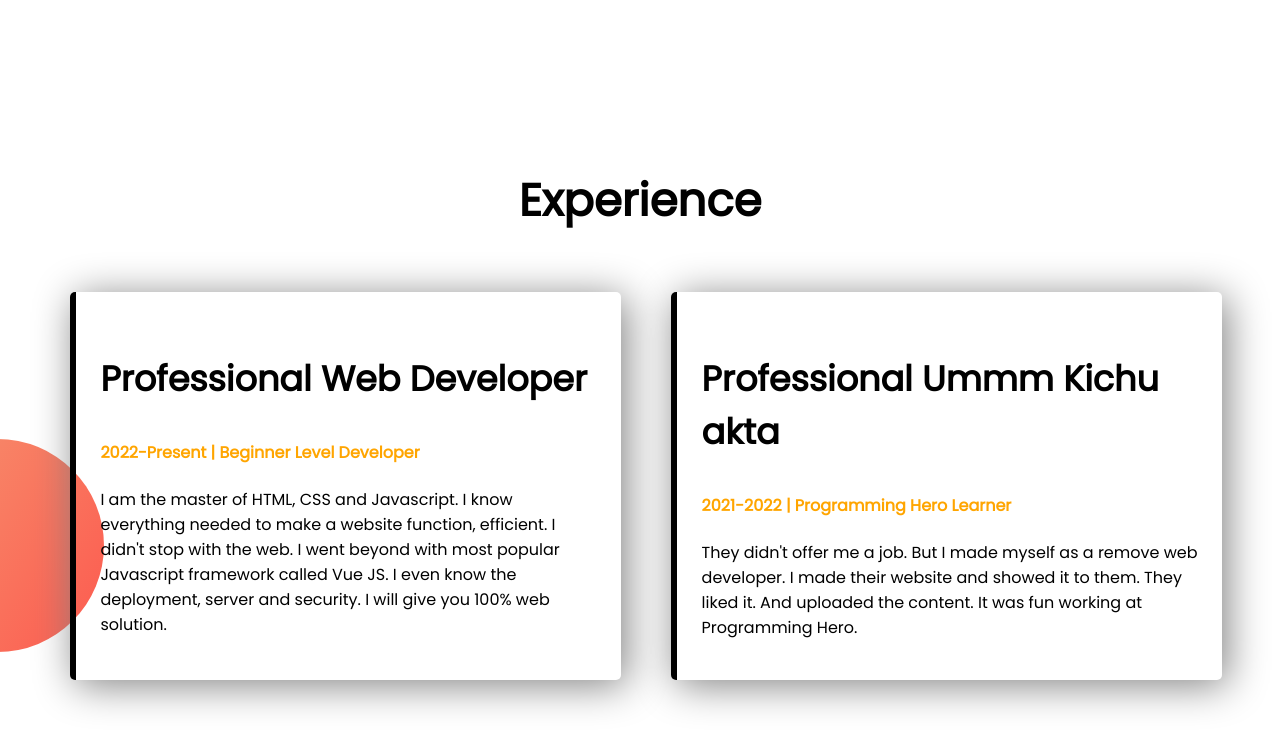
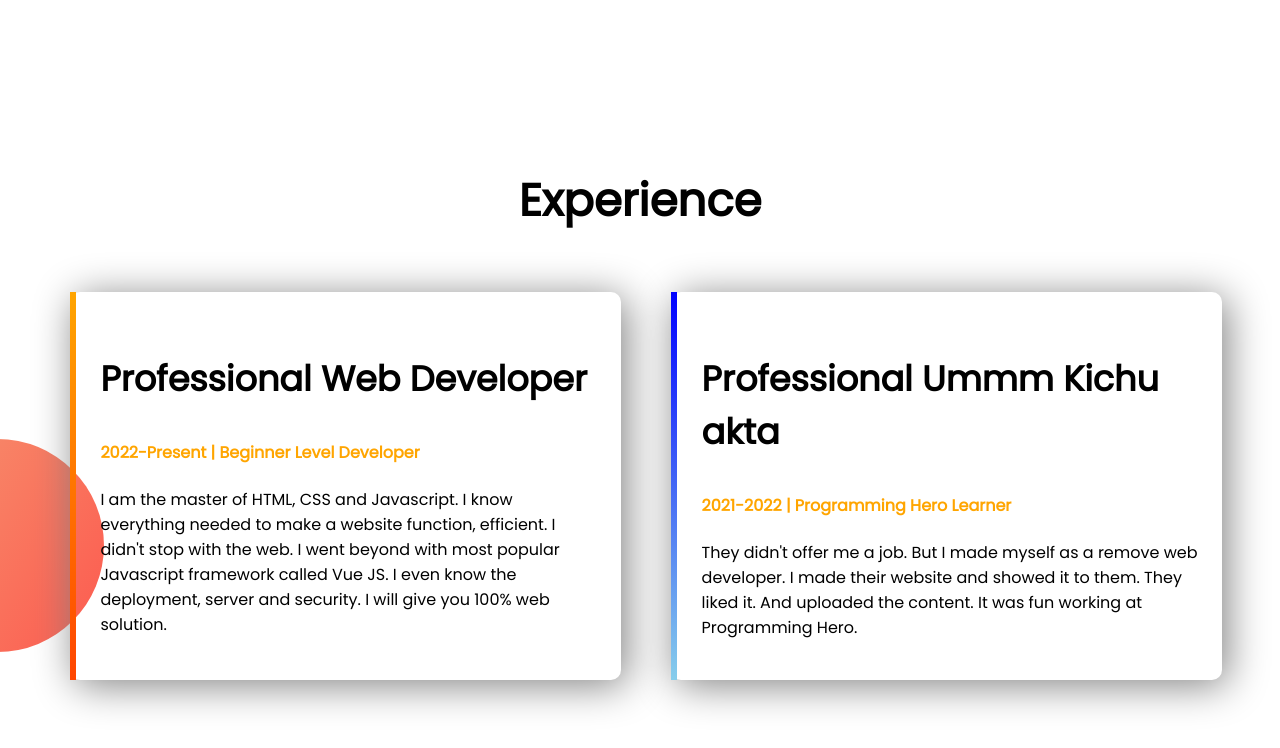
Before and after one commit to Nur-Al-Mumit/Pra_Pr_Website, a plain HTML site: page index.html in a window 1280 px wide. Shown: the part 1302-2050 px from the top of the page. Drawn offline with Linux system fonts and the light colour scheme.

Commit message:
border-image

```diff
--- a/style.css
+++ b/style.css
@@ -41,8 +41,6 @@ body{
 .exp{
     text-align: center;
     font-size: 30px;
-    border-radius: 5px;
-    background-image: linear-gradient(blue to skyblue);
 }
 .fvs-exp h3{
     font-size: 35px;
@@ -55,7 +53,7 @@ body{
     padding: 2%;
     margin-left: 4%;
     box-shadow: 5px 5px 40px gray;
-    border-radius: 5px;
+    border-radius: 10px;
 }
 .exp-section{
     background-image: url(images/exp-bg.png);
@@ -63,12 +61,12 @@ body{
     background-position: 0% 85%;
 }
 #exp-web{
-    border-left:solid 6px;
-    border-image: linear-gradient(orange red);
+    border-left: 6px solid;
+    border-image: linear-gradient(orange, orangered);
     border-image-slice: 1;
 }
 #exp-pro{
-    border-left:solid black 6px;
-    border-image: linear-gradient(blue skyblue);
+    border-left: 6px solid;
+    border-image: linear-gradient(blue,skyblue);
     border-image-slice: 1;
 }
```
